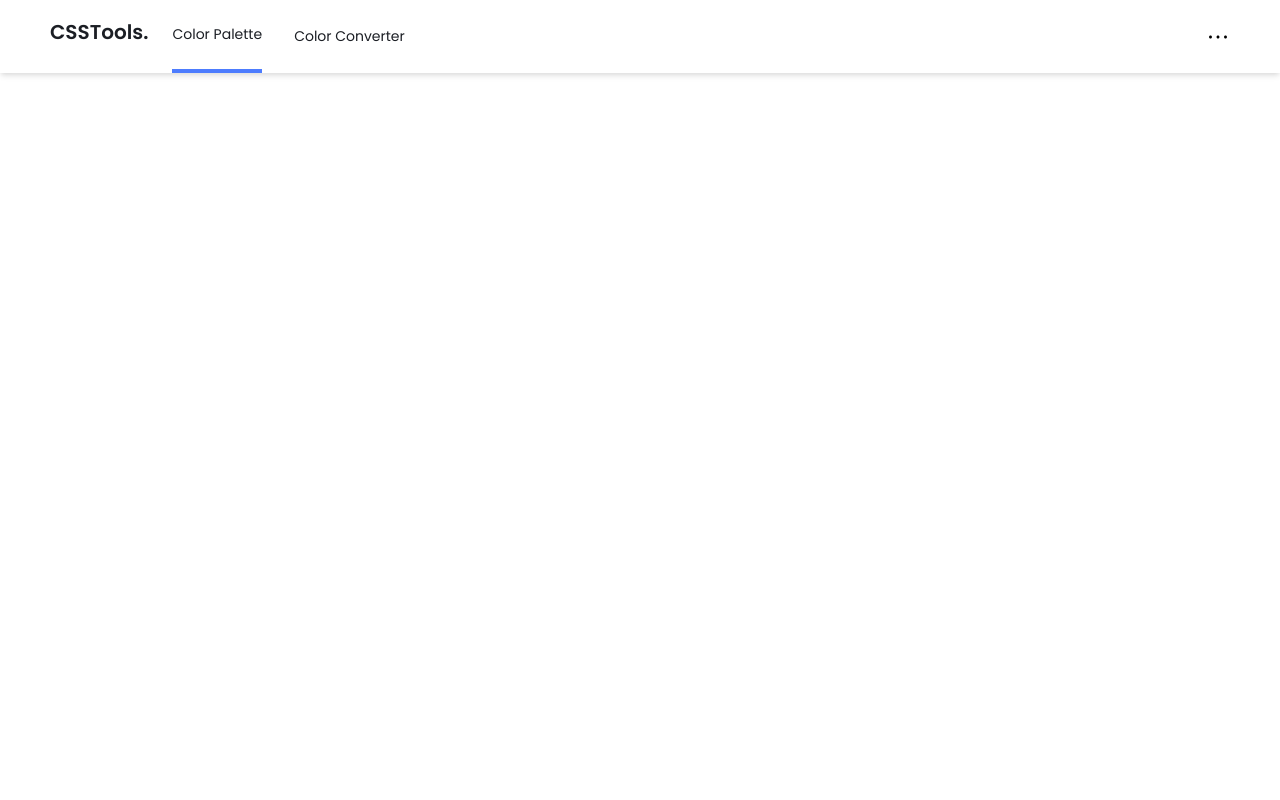
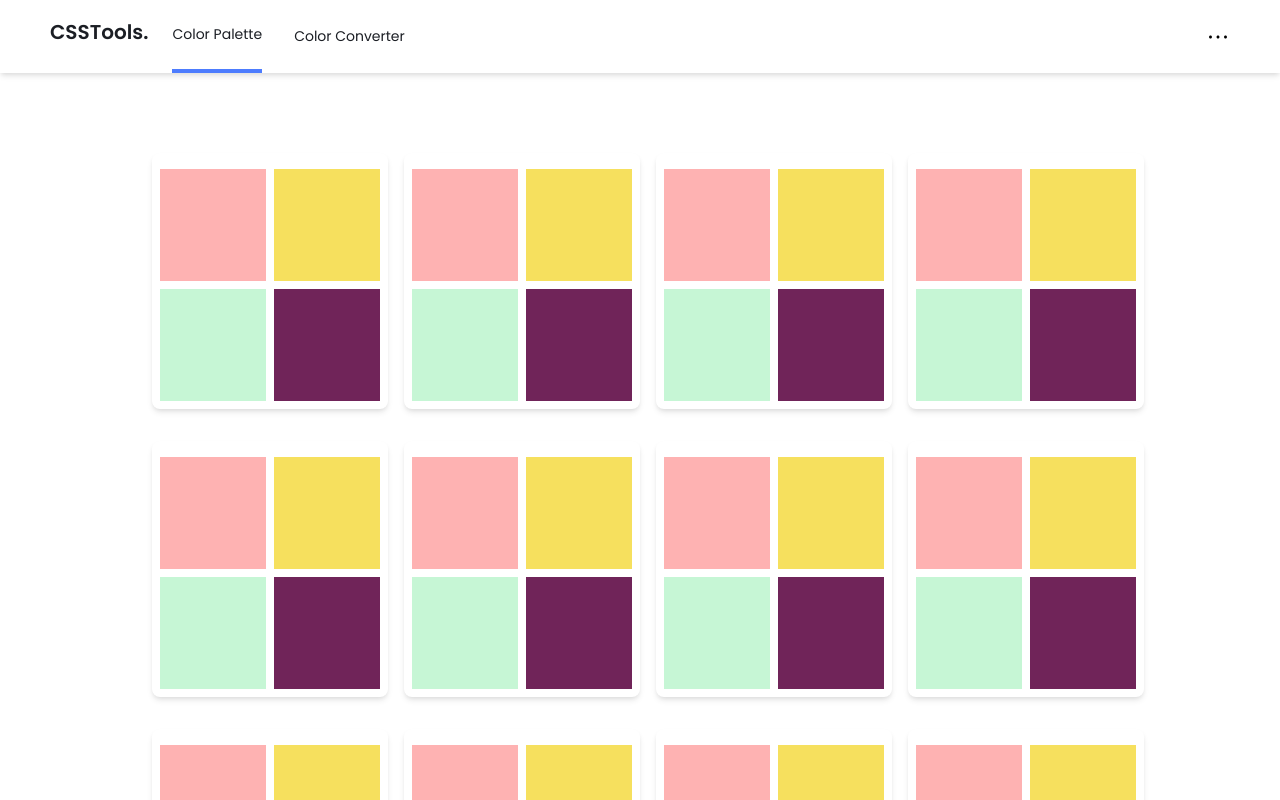
Before and after one commit to ajomadlabs/css-tools, a Nuxt app: page / in a window 1280 px wide. Shown: the top 800 px of the page. Built offline with nearby package versions, Linux system fonts and the light colour scheme.

Commit message:
:boom: implemented the color palette grid

```diff
--- a/pages/index.vue
+++ b/pages/index.vue
@@ -3,6 +3,66 @@
     <!-- TOP NAVBAR COMPONENT -->
     <top-navbar/>
     <!-- END -->
+    <!-- COLOR PALETTE CARD SECTION -->
+    <center
+      class="mt-20"
+    >
+      <div
+        style="max-width: 1180px"
+      >
+        <!-- PALETTE CONTAINER -->
+        <div
+          class="flex flex-wrap justify-center items-start"
+        >
+          <!-- PALETTE CARD -->
+          <div
+            v-for="i in 18"
+            :key="i"
+            class="w-1/5 px-2 py-4 cursor-pointer mb-8 h-64 rounded-lg bg-css-tools-white shadow-md"
+            :class="[i > 0 ? 'ml-4' : 'ml-0']"
+          >
+            <!-- FIRST ROW -->
+            <div
+              class="flex items-center gap-2 justify-between"
+            >
+              <!-- COLOR ONE -->
+              <div
+                class="w-28 h-28 bg-red-300"
+              />
+              <!-- END -->
+
+              <!-- COLOR TWO -->
+              <div
+                class="w-28 h-28 bg-yellow-400"
+              />
+              <!-- END -->
+            </div>
+            <!-- END -->
+
+            <!-- SECOND ROW -->
+            <div
+              class="flex items-center gap-2 justify-between mt-2"
+            >
+              <!-- COLOR THREE -->
+              <div
+                class="w-28 h-28 bg-green-200"
+              />
+              <!-- END -->
+
+              <!-- COLOR FOUR -->
+              <div
+                class="w-28 h-28 bg-pink-900"
+              />
+              <!-- END -->
+            </div>
+            <!-- END -->
+          </div>
+          <!-- END -->
+        </div>
+        <!-- END -->
+      </div>
+    </center>
+    <!-- END -->
   </div>
 </template>
 
```
